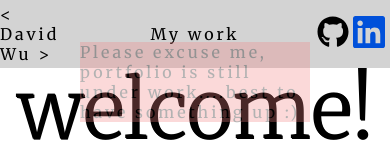
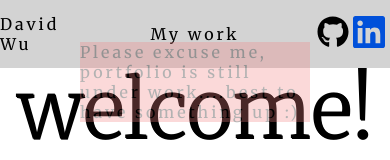
Before and after one commit to david204code/MyPortfolio, a React (Create React App) app: page / in a window 390 px wide. Shown: the top 160 px of the page. Built offline with nearby package versions, Linux system fonts and the light colour scheme.

Commit message:
Resize the logo based on screen screen with @include mobile

```diff
--- a/src/components/header/Header.jsx
+++ b/src/components/header/Header.jsx
@@ -10,7 +10,8 @@ export default function Header() {
       <div className="wrapper">
         <div className="left">
           <a href="#home" className="logo">
-            &#60; David Wu &#62;
+            {/* &#60; David Wu &#62; */}
+            David Wu
           </a>
         </div>
         <div className="middle">
--- a/src/components/header/Header.scss
+++ b/src/components/header/Header.scss
@@ -33,6 +33,11 @@
     align-items: center;
     justify-content: space-evenly;
     width: 20%;
+
+    @include mobile {
+      letter-spacing: 1px;
+      text-align: center;
+    }
   }
 
   .middle {
```
